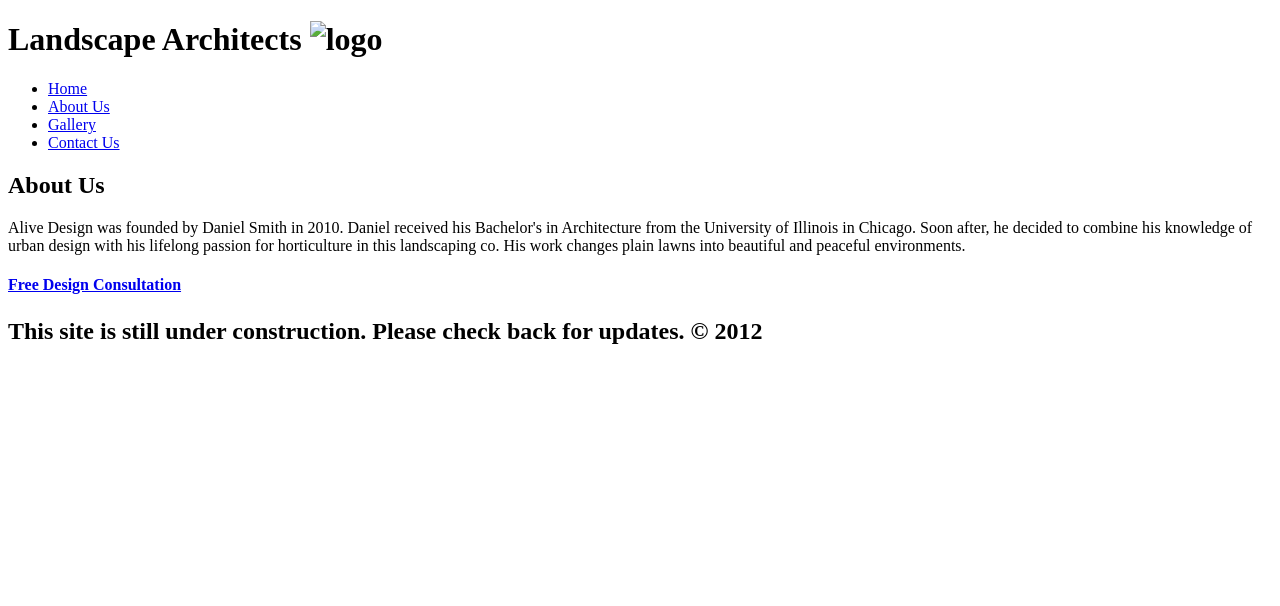
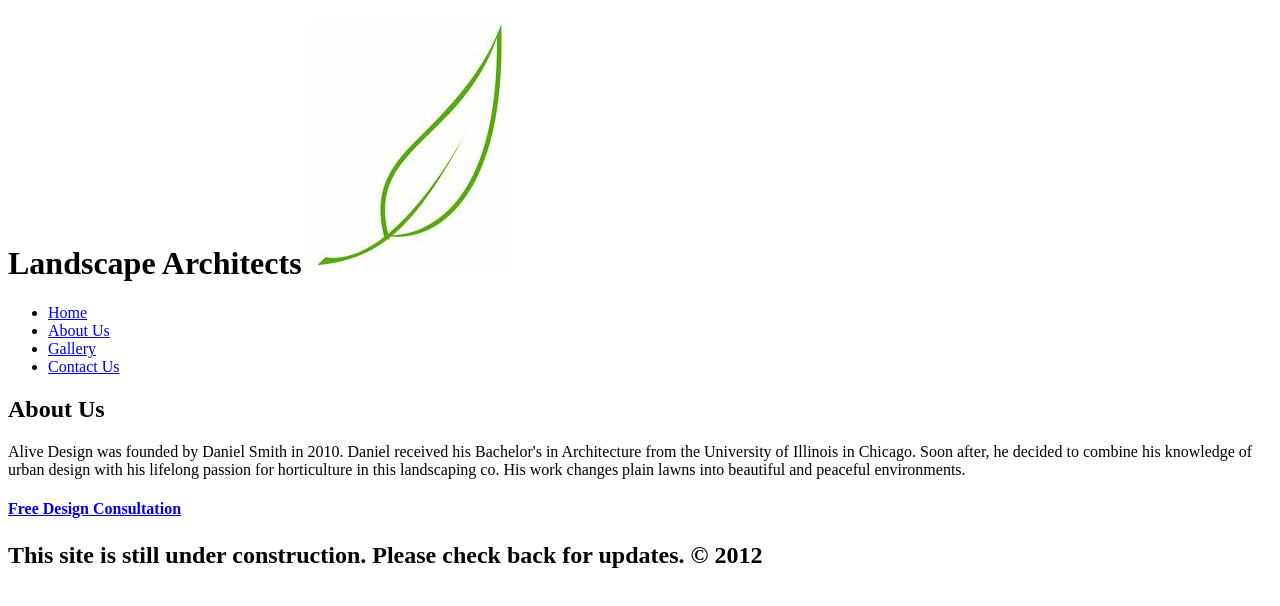
Before and after one commit to moniani/wsd, a plain HTML site: page index.html in a window 1280 px wide. Drawn offline with Linux system fonts and the light colour scheme.

Commit message:
fixed logo

```diff
--- a/index.html
+++ b/index.html
@@ -6,7 +6,7 @@
 	</head>
 	<body>
 	<header>
-		<h1>Landscape Architects <img src= images/leaf_logo.jpg" width="" height="" alt= "logo"></h1>
+		<h1>Landscape Architects <img src="images/leaf_logo.jpg" width="199" height="253" alt= "logo"></h1>
 
 		<nav>
 			<ul>
```
